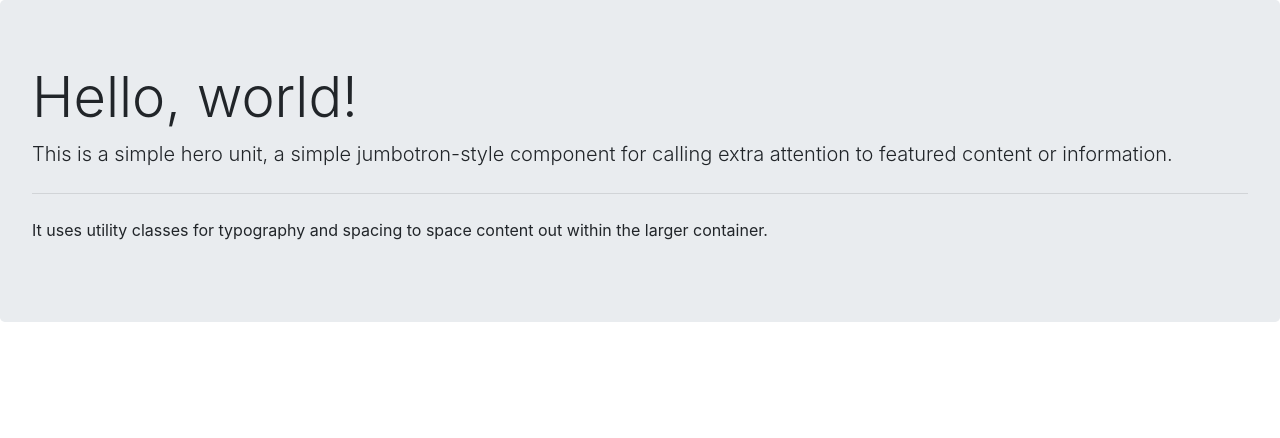
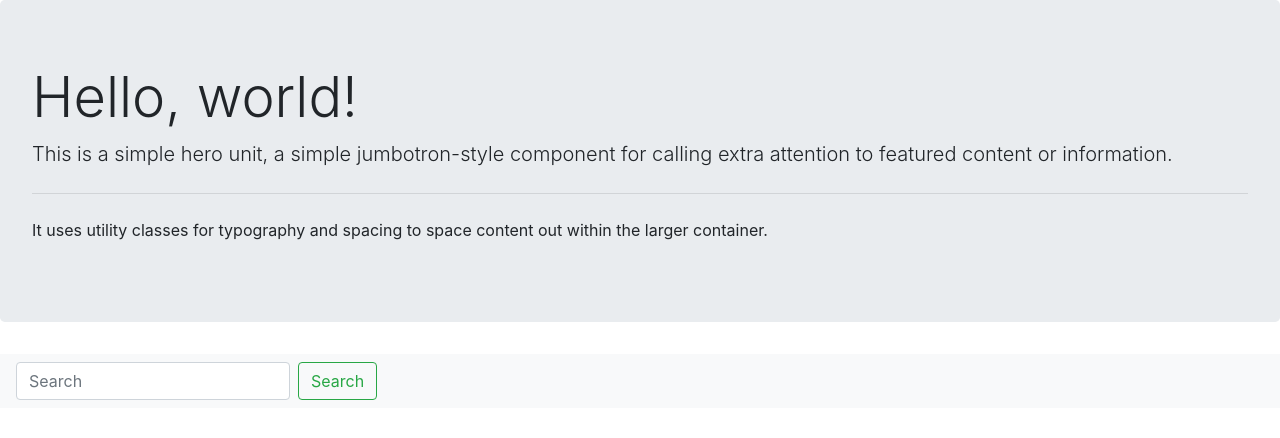
Before and after one commit to dgtlctzn/employee-directory, a React (Create React App) app: page / in a window 1280 px wide. Shown: the top 438 px of the page. Built offline with nearby package versions, Linux system fonts and the light colour scheme.

Commit message:
added basic search bar

```diff
--- a/src/App.js
+++ b/src/App.js
@@ -6,7 +6,7 @@
   return (
     <div>
       <Jumbotron />
-      {/* <Search /> */}
+      <Search />
       {/* <Table /> */}
     </div>
   );
--- a/src/components/Search/Search.jsx
+++ b/src/components/Search/Search.jsx
@@ -0,0 +1,21 @@
+import React from "react";
+
+const Search = () => {
+  return (
+    <nav className="navbar navbar-expand-lg navbar-light bg-light">
+      <form className="form-inline my-2 my-lg-0">
+        <input
+          className="form-control mr-sm-2"
+          type="search"
+          placeholder="Search"
+          aria-label="Search"
+        />
+        <button className="btn btn-outline-success my-2 my-sm-0" type="submit">
+          Search
+        </button>
+      </form>
+    </nav>
+  );
+};
+
+export default Search;
```
